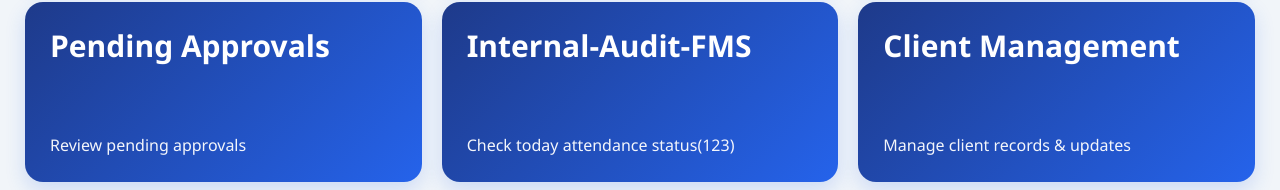
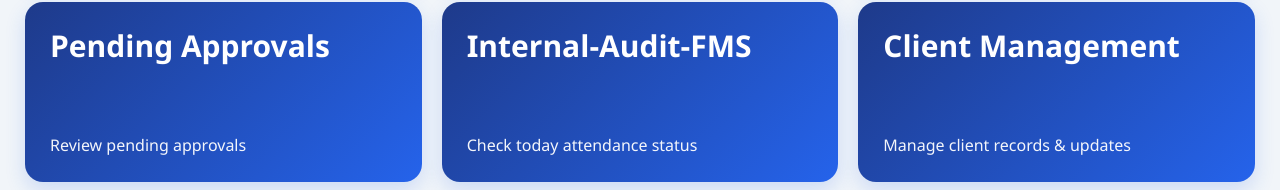
Before and after one commit to vipinnayak/agrawal-portal, a React (Create React App) app: page /ca-harsh-sharma in a window 1280 px wide. Shown: the part 610-800 px from the top of the page. Built offline with nearby package versions, Linux system fonts and the light colour scheme.

Commit message:
Updated codes

```diff
--- a/src/pages/CAHARSHSHARMA.jsx
+++ b/src/pages/CAHARSHSHARMA.jsx
@@ -97,7 +97,7 @@ export default function CAHARSHSHARMA() {
         >
           <h2 style={styles.cardTitle}>Internal-Audit-FMS</h2>
           <p style={styles.cardText}>
-            Check today attendance status(123)
+            Check today attendance status
           </p>
         </div>
 
```
